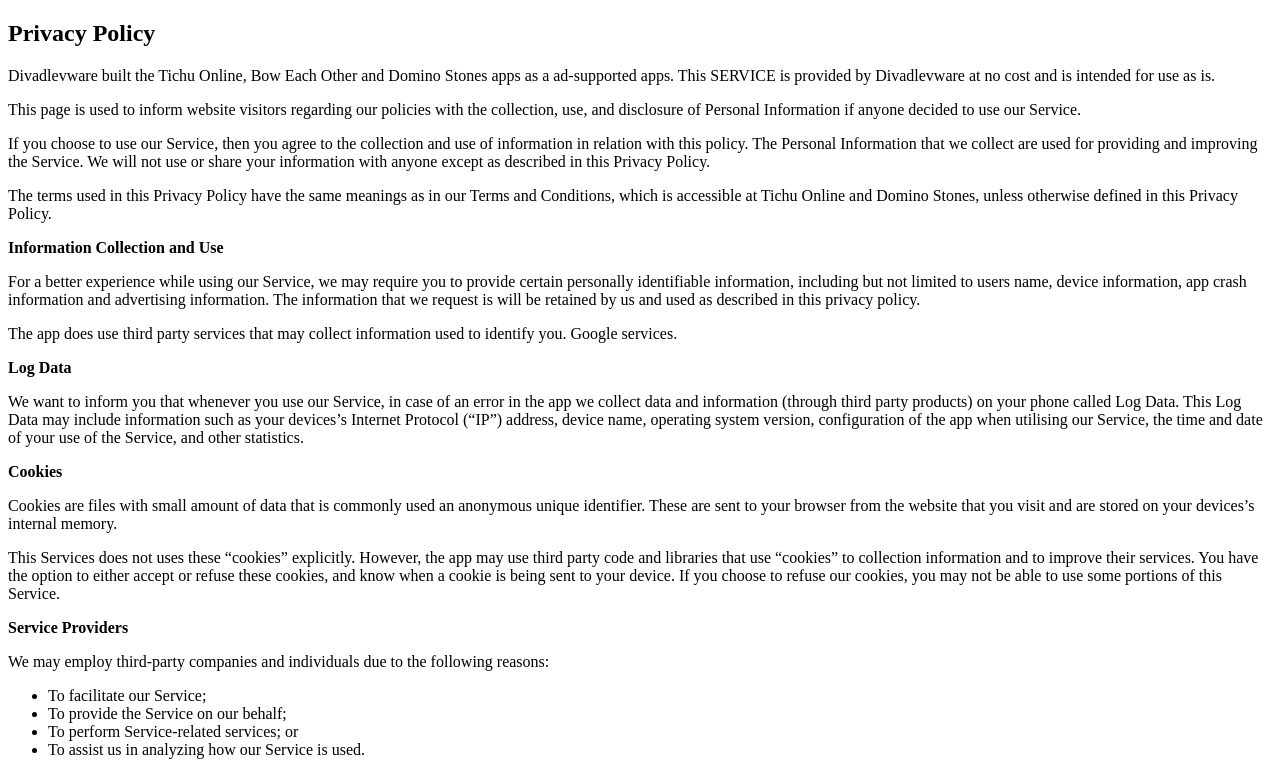
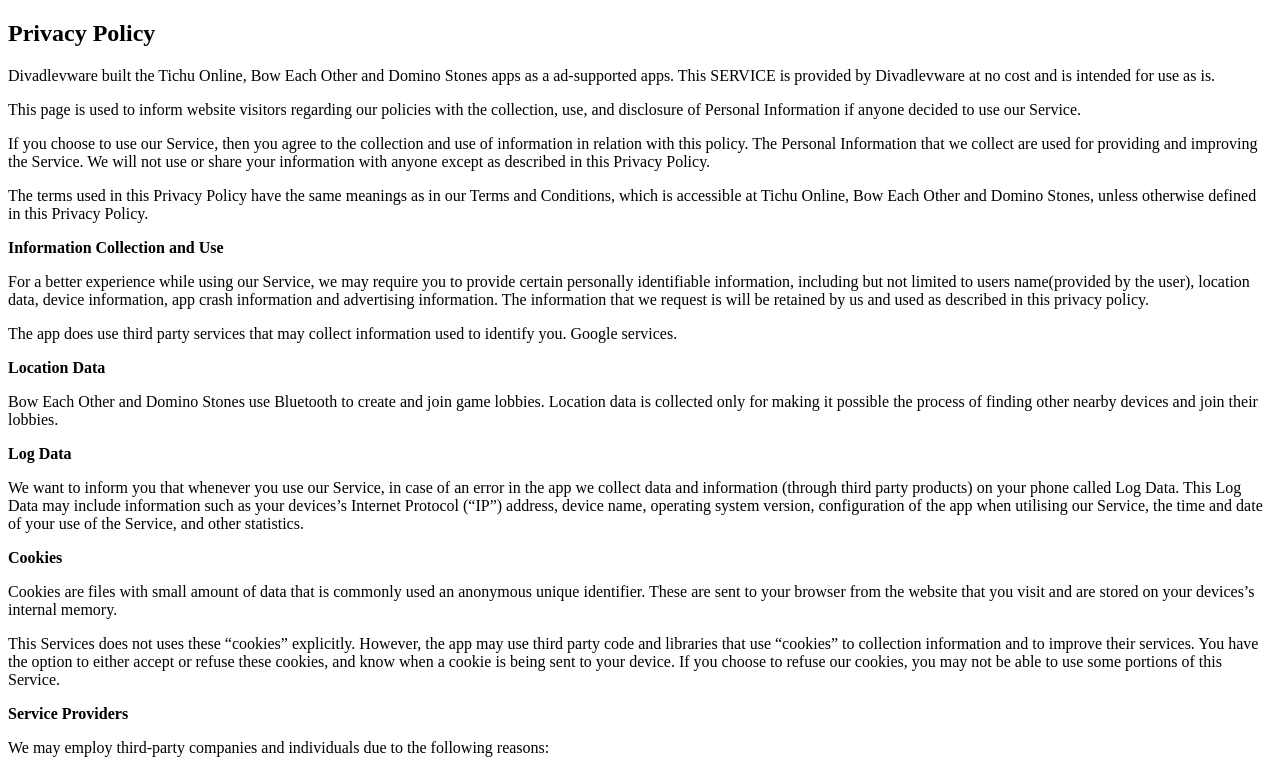
Before and after one commit to davidrkt/divadlevware, a plain HTML site: page index.html in a window 1280 px wide. Shown: the top 770 px of the page. Drawn offline with Linux system fonts and the light colour scheme.

Commit message:
Update index.html

```diff
--- a/index.html
+++ b/index.html
@@ -11,13 +11,17 @@
     improving the Service. We will not use or share your information with anyone except as described
     in this Privacy Policy.</p>
 <p>The terms used in this Privacy Policy have the same meanings as in our Terms and Conditions,
-    which is accessible at Tichu Online and Domino Stones, unless otherwise defined in this Privacy Policy.</p>
+    which is accessible at Tichu Online, Bow Each Other and Domino Stones, unless otherwise defined in this Privacy Policy.</p>
 
 <p><strong>Information Collection and Use</strong></p>
 <p>For a better experience while using our Service, we may require you to provide certain
-    personally identifiable information, including but not limited to users name, device information, app crash information and advertising information.
+    personally identifiable information, including but not limited to users name(provided by the user), location data, device information, app crash information and advertising information.
 	The information that we request is will be retained by us and used as described in this privacy policy.</p>
 <p>The app does use third party services that may collect information used to identify you. Google services.
+
+<p><strong>Location Data</strong></p>
+<p> Bow Each Other and Domino Stones use Bluetooth to create and join game lobbies. Location data is collected only for making it possible
+	the process of finding other nearby devices and join their lobbies.</p>
 
 <p><strong>Log Data</strong></p>
 <p> We want to inform you that whenever you use our Service, in case of an error in the app we collect
```
